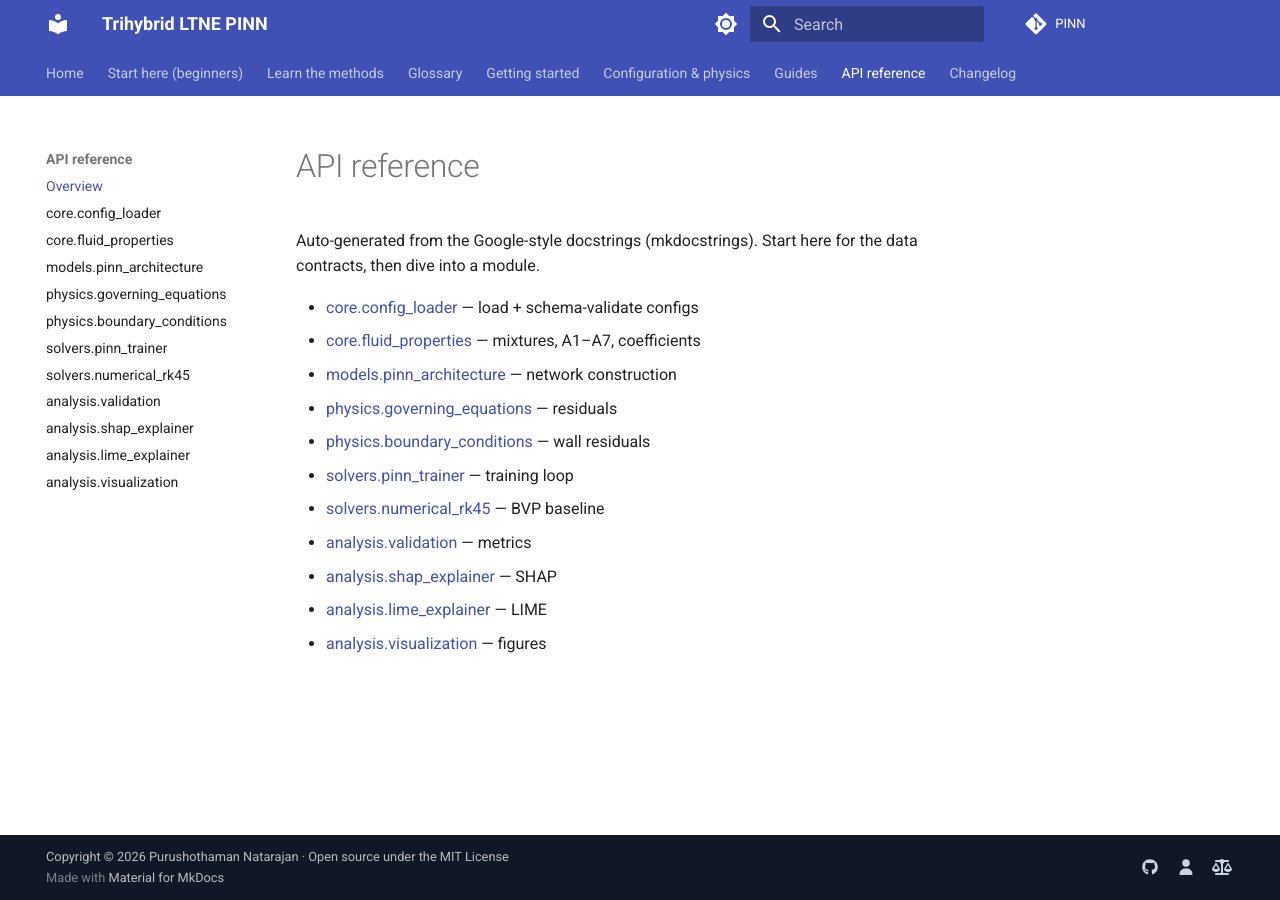
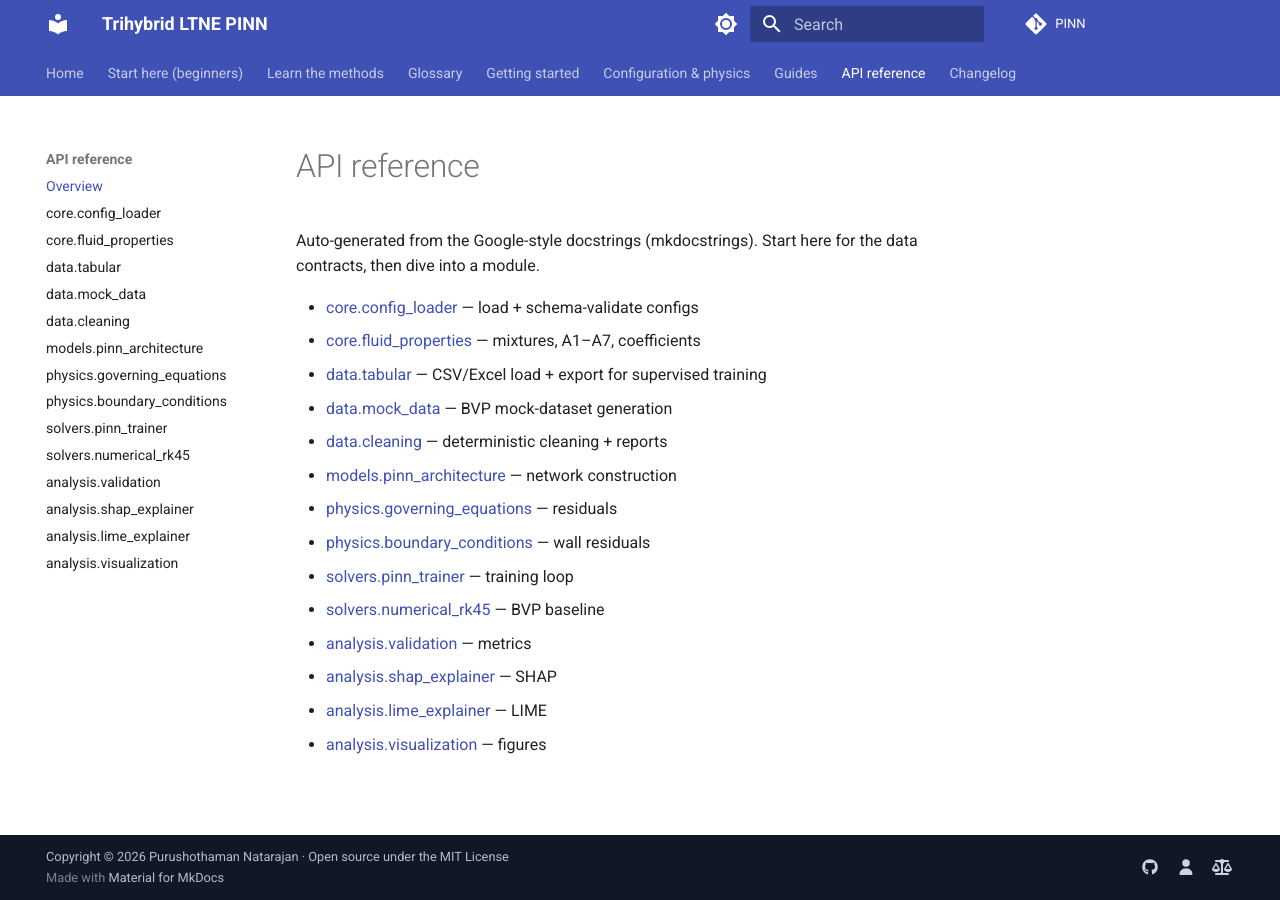
Before and after one commit to Purushothaman-natarajan/PINN, an MkDocs documentation site: the page built from docs/api/index.md, in a window 1280 px wide. Built offline with MkDocs 1.6.1 and Material for MkDocs 9.7.7, drawn with Linux system fonts in a browser that asks for light colours; comment, search, counter and statistics services are not loaded.

Commit message:
Docs: API pages for data.tabular/mock_data/cleaning

```diff
--- a/docs/api/index.md
+++ b/docs/api/index.md
@@ -5,6 +5,9 @@ for the data contracts, then dive into a module.
 
 - [core.config_loader](config_loader.md) — load + schema-validate configs
 - [core.fluid_properties](fluid_properties.md) — mixtures, A1–A7, coefficients
+- [data.tabular](tabular.md) — CSV/Excel load + export for supervised training
+- [data.mock_data](mock_data.md) — BVP mock-dataset generation
+- [data.cleaning](cleaning.md) — deterministic cleaning + reports
 - [models.pinn_architecture](pinn_architecture.md) — network construction
 - [physics.governing_equations](governing_equations.md) — residuals
 - [physics.boundary_conditions](boundary_conditions.md) — wall residuals
--- a/mkdocs.yml
+++ b/mkdocs.yml
@@ -111,6 +111,9 @@ nav:
       - Overview: api/index.md
       - core.config_loader: api/config_loader.md
       - core.fluid_properties: api/fluid_properties.md
+      - data.tabular: api/tabular.md
+      - data.mock_data: api/mock_data.md
+      - data.cleaning: api/cleaning.md
       - models.pinn_architecture: api/pinn_architecture.md
       - physics.governing_equations: api/governing_equations.md
       - physics.boundary_conditions: api/boundary_conditions.md
```
Also changed, not shown: docs/api/cleaning.md (added, +5 -0 lines), docs/api/mock_data.md (added, +5 -0 lines), docs/api/tabular.md (added, +5 -0 lines).
